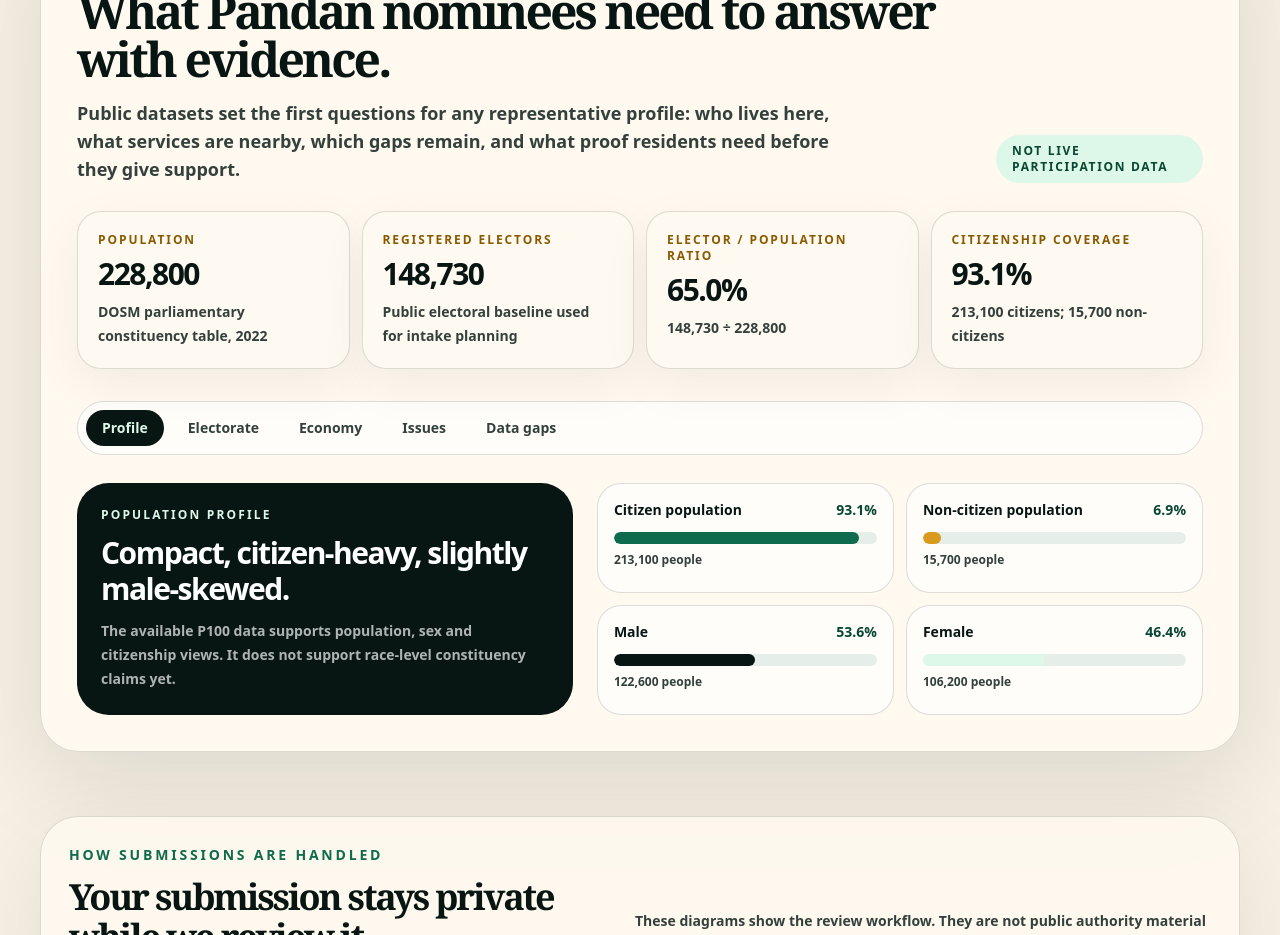
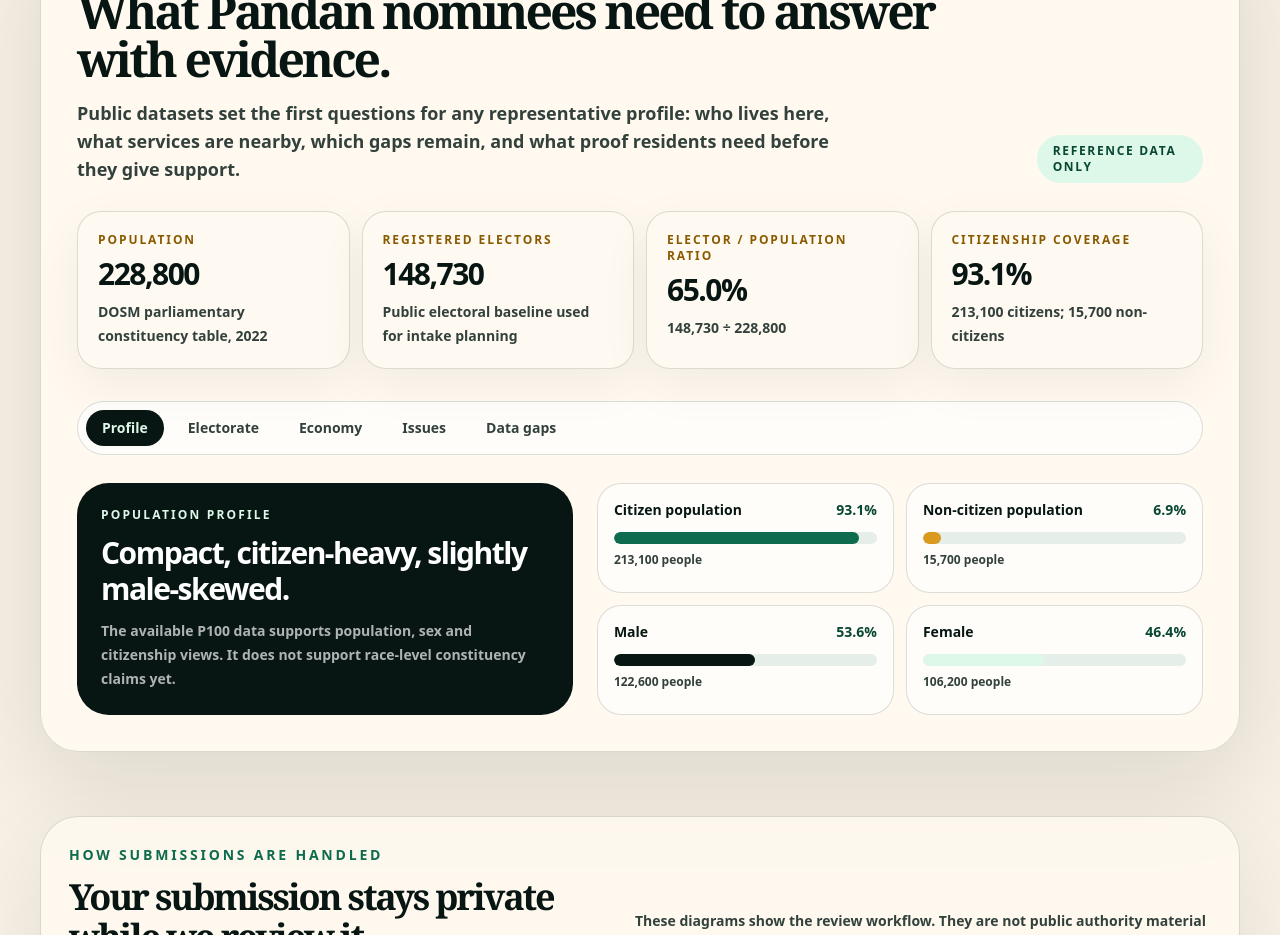
Before and after one commit to amirariff91/wakilkita, a Next.js app: page / in a window 1280 px wide. Shown: the part 5920-6855 px from the top of the page. Built offline with nearby package versions, Linux system fonts and the light colour scheme.

Commit message:
copy: remove demo-style data label

```diff
--- a/src/app/PandanConstituencyExplorer.tsx
+++ b/src/app/PandanConstituencyExplorer.tsx
@@ -99,7 +99,7 @@ export function PandanConstituencyExplorer() {
               Public datasets set the first questions for any representative profile: who lives here, what services are nearby, which gaps remain, and what proof residents need before they give support.
             </p>
           </div>
-          <span className="w-fit rounded-full bg-[var(--mint)] px-4 py-2 text-xs font-black uppercase tracking-[0.14em] text-[var(--civic-dark)]">Not live participation data</span>
+          <span className="w-fit rounded-full bg-[var(--mint)] px-4 py-2 text-xs font-black uppercase tracking-[0.14em] text-[var(--civic-dark)]">Reference data only</span>
         </div>
 
         <div className="mt-7 grid gap-3 sm:grid-cols-2 lg:grid-cols-4">
```
